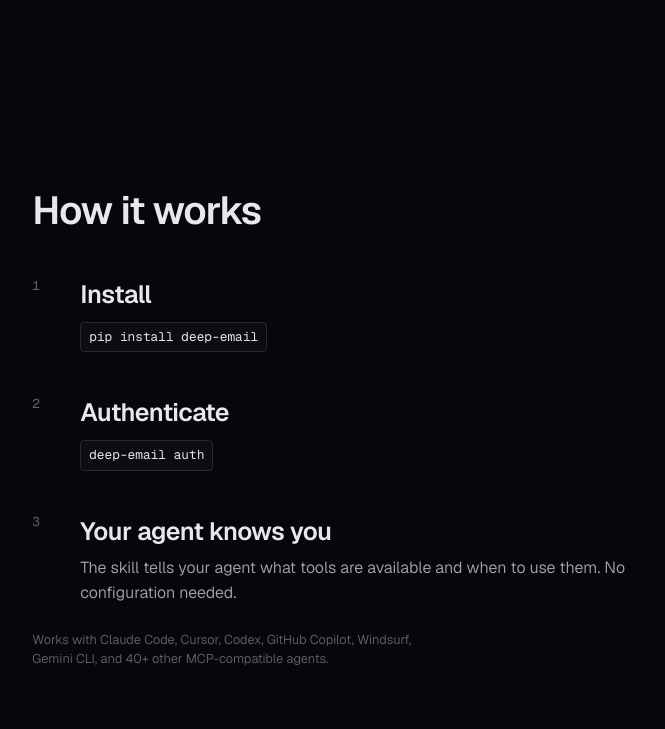
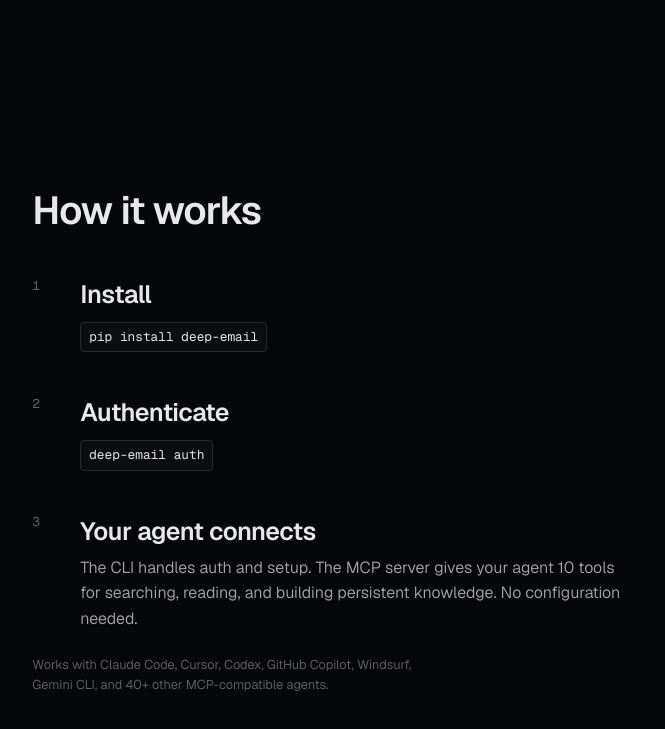
Before and after one commit to dennisonbertram/deepmail, a website: page website/public/index.html in a window 1280 px wide. Shown: the part 1779-2508 px from the top of the page, without its empty margins (307-972 px from the left). Drawn offline with nearby package versions, Linux system fonts and the light colour scheme.

Commit message:
website: mention CLI + MCP server
Co-Authored-By: Claude Opus 4.7 <noreply@anthropic.com>

```diff
--- a/website/public/index.html
+++ b/website/public/index.html
@@ -4,7 +4,7 @@
   <meta charset="utf-8">
   <meta name="viewport" content="width=device-width, initial-scale=1, viewport-fit=cover">
   <title>Deepmail &mdash; persistent email understanding for AI agents</title>
-  <meta name="description" content="Deepmail gives AI agents persistent email understanding. 10 MCP tools to investigate, analyze, and remember.">
+  <meta name="description" content="Deepmail is an open-source CLI and MCP server that gives AI agents persistent email understanding.">
 
   <!-- Fonts: Geist + Geist Mono from Google Fonts -->
   <link rel="preconnect" href="https://fonts.googleapis.com">
@@ -26,7 +26,7 @@
     <!-- Hero -->
     <section class="section section--hero">
       <h1 class="hero__display">Stop searching.<br>Start understanding.</h1>
-      <p class="hero__lede">Deepmail gives your AI agent persistent email knowledge&mdash;who matters, what relationships exist, and what&rsquo;s happening in your life and business.</p>
+      <p class="hero__lede">An open-source CLI and MCP server that gives your AI agent deep, persistent email understanding&mdash;who matters, what relationships exist, and what&rsquo;s happening in your life and business.</p>
       <div class="hero__install">
         <button class="code-block" onclick="copyInstall(this)" aria-label="Copy install command">
           <span class="code-block__prompt">$</span>
@@ -111,8 +111,8 @@
         <div class="step">
           <span class="step__number">3</span>
           <div>
-            <p class="step__title">Your agent knows you</p>
-            <p class="step__detail">The skill tells your agent what tools are available and when to use them. No configuration needed.</p>
+            <p class="step__title">Your agent connects</p>
+            <p class="step__detail">The CLI handles auth and setup. The MCP server gives your agent 10 tools for searching, reading, and building persistent knowledge. No configuration needed.</p>
           </div>
         </div>
       </div>
```
